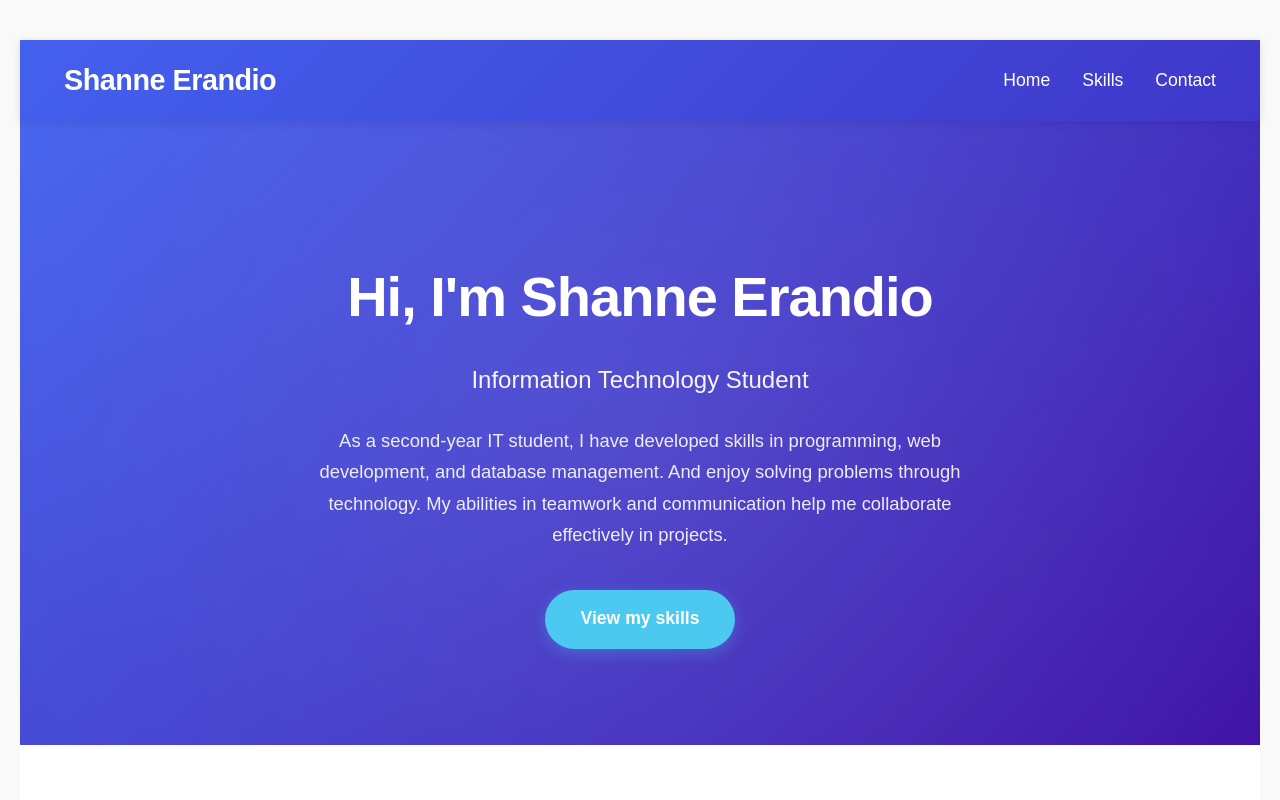
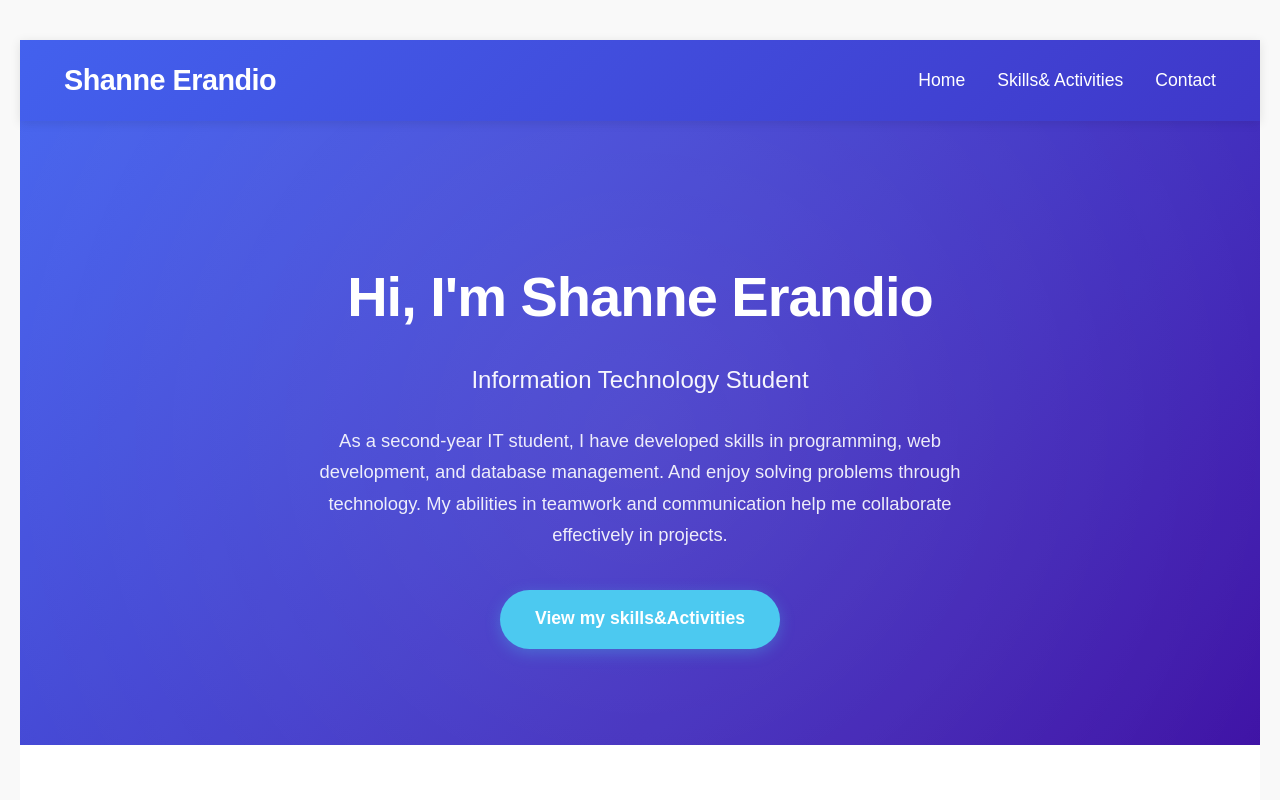
Before and after one commit to shaniet0t/erandio-portfolio, a plain HTML site: page index.html in a window 1280 px wide. Shown: the top 800 px of the page. Drawn offline with Linux system fonts and the light colour scheme.

Commit message:
Update index.html

```diff
--- a/index.html
+++ b/index.html
@@ -17,7 +17,7 @@
       <nav>
         <ul>
           <li><a href="index.html">Home</a></li>
-          <li><a href="projects.html">Skills</a></li>
+          <li><a href="projects.html">Skills& Activities</a></li>
           <li><a href="contact.html">Contact</a></li>
         </ul>
       </nav>
@@ -31,7 +31,7 @@
       <p class="bio">
        As a second-year IT student, I have developed skills in programming, web development, and database management. And enjoy solving problems through technology. My abilities in teamwork and communication help me collaborate effectively in projects.
       </p>
-      <a href="projects.html" class="btn">View my skills</a>
+      <a href="projects.html" class="btn">View my skills&Activities</a>
     </div>
   </section>
 
```
